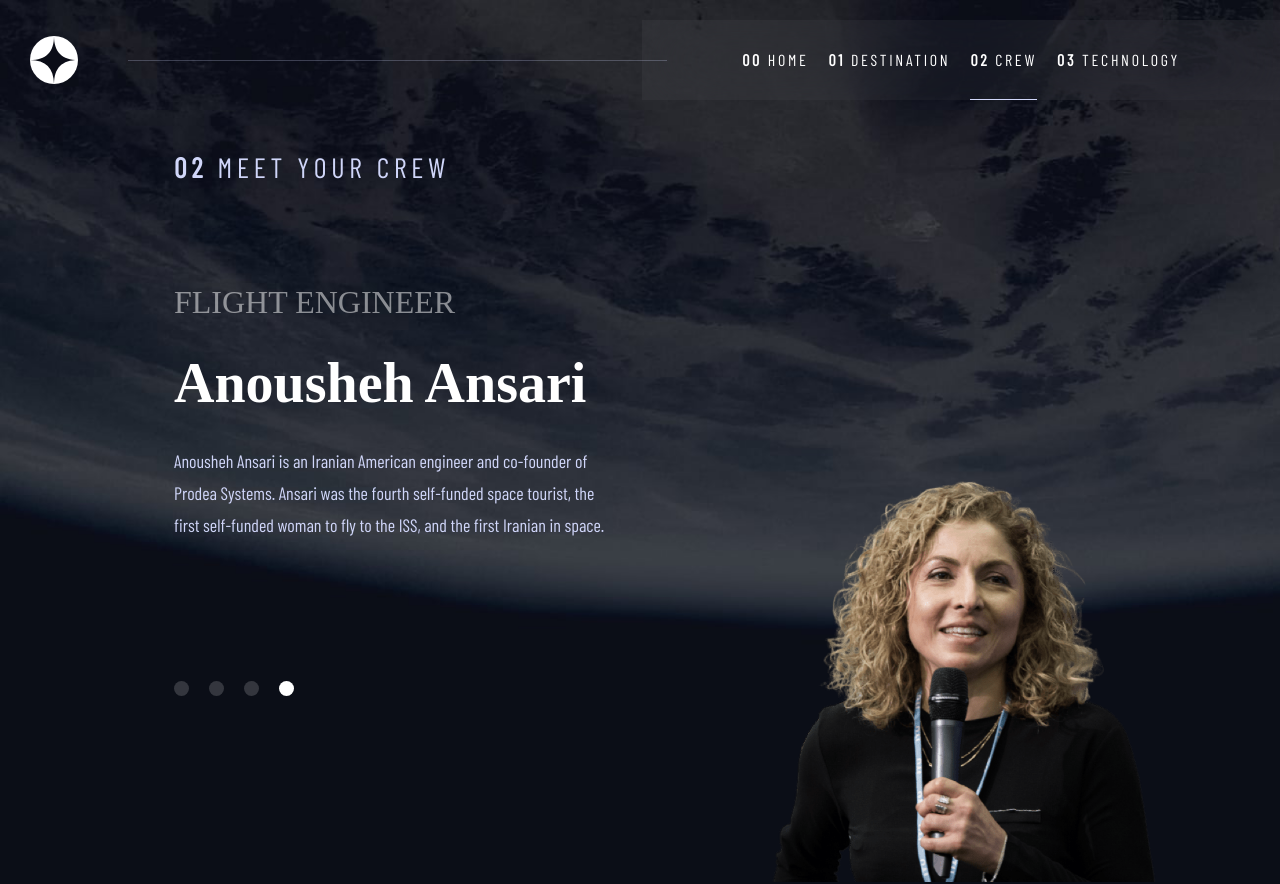
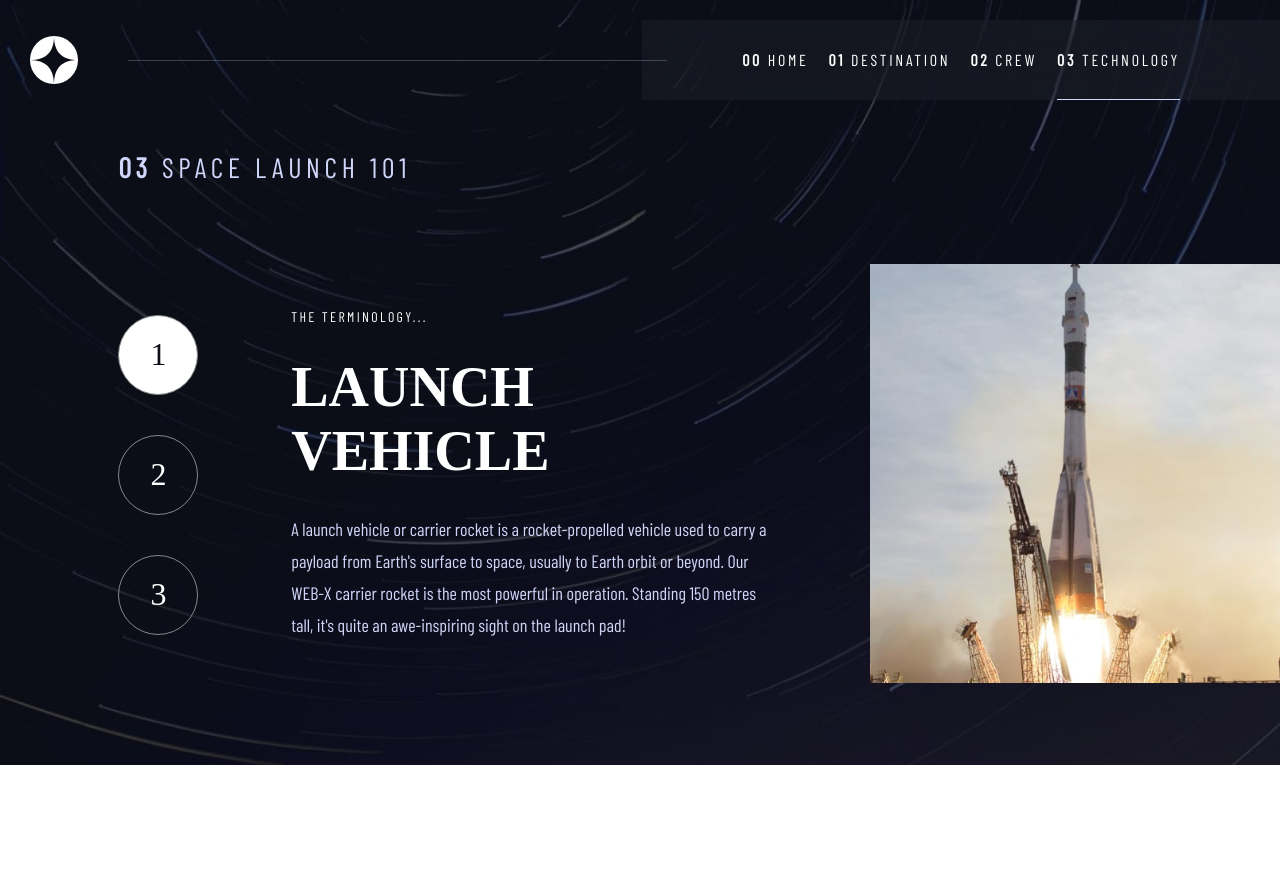
Before and after one commit to Irina-Dehtiarenko/Space_tourism_website_Frontend_Mentor, a website: page index.html in a window 1280 px wide. After the commit the page ends 800 px from the top, so only its background shows below. Drawn offline with nearby package versions, Linux system fonts and the light colour scheme; a web font is replaced by a local one.

Commit message:
builded and styled section of technology-vehicle

```diff
--- a/index.html
+++ b/index.html
@@ -40,8 +40,12 @@
 
     <!-- crew page
        -->
-    <div class="container container-crew-page">
-      <header class="header header--home">
+    <!-- <div class="container container-crew-page"> -->
+
+    <!-- Technology page
+       -->
+    <div class="container container-technology-page">
+      <header class="header">
         <!-- <svg class="header__logo--icon">
       <use href="src/img/icons/logo.svg"></use>
     </svg> -->
@@ -80,12 +84,12 @@
               <button class="btn nav__btn"><span>01</span> Destination</button>
             </li>
             <li class="navigation__list--item">
-              <button class="btn nav__btn nav__btn--active">
-                <span>02</span> Crew
-              </button>
+              <button class="btn nav__btn"><span>02</span> Crew</button>
             </li>
             <li class="navigation__list--item">
-              <button class="btn nav__btn"><span>03</span> Technology</button>
+              <button class="btn nav__btn nav__btn--active">
+                <span>03</span> Technology
+              </button>
             </li>
           </ul>
         </nav>
@@ -375,10 +379,10 @@
           </p>
 
           <div class="sliders-btns">
-            <div class="btn btn-slider"></div>
-            <div class="btn btn-slider btn-slider--active"></div>
-            <div class="btn btn-slider"></div>
-            <div class="btn btn-slider"></div>
+            <div class="btn-slider"></div>
+            <div class="btn-slider btn-slider--active"></div>
+            <div class="btn-slider"></div>
+            <div class="btn-slider"></div>
           </div>
         </div>
 
@@ -410,10 +414,10 @@
           </p>
 
           <div class="sliders-btns">
-            <div class="btn btn-slider"></div>
-            <div class="btn btn-slider"></div>
-            <div class="btn btn-slider btn-slider--active"></div>
-            <div class="btn btn-slider"></div>
+            <div class="btn-slider"></div>
+            <div class="btn-slider"></div>
+            <div class="btn-slider btn-slider--active"></div>
+            <div class="btn-slider"></div>
           </div>
         </div>
 
@@ -429,7 +433,7 @@
 
       <!-- ///////////////////////////////////// -->
       <!-- Main-crew  Flight engineer  -->
-
+      <!--
       <main class="main main-crew main-crew--specialist">
         <h5 class="heading-5"><span> 02</span> Meet your crew</h5>
         <div class="description">
@@ -445,10 +449,10 @@
           </p>
 
           <div class="sliders-btns">
-            <div class="btn btn-slider"></div>
-            <div class="btn btn-slider"></div>
-            <div class="btn btn-slider"></div>
-            <div class="btn btn-slider btn-slider--active"></div>
+            <div class="btn-slider"></div>
+            <div class="btn-slider"></div>
+            <div class="btn-slider"></div>
+            <div class="btn-slider btn-slider--active"></div>
           </div>
         </div>
 
@@ -460,7 +464,49 @@
             />
           </div>
         </div>
+      </main> -->
+
+      <!-- ///////////////////////////////////// -->
+      <!-- Technology - Vehicle -->
+
+      <main class="main">
+        <h5 class="heading-5"><span> 03</span> Space launch 101</h5>
+
+        <div class="sliders-btns">
+          <div class="btn-slider btn-slider--active">1</div>
+          <div class="btn-slider">2</div>
+          <div class="btn-slider">3</div>
+        </div>
+
+        <div class="description">
+          <p class="subheading subheading--2">The terminology...</p>
+
+          <h3 class="heading-3">Launch vehicle</h3>
+
+          <p class="body-text">
+            A launch vehicle or carrier rocket is a rocket-propelled vehicle
+            used to carry a payload from Earth's surface to space, usually to
+            Earth orbit or beyond. Our WEB-X carrier rocket is the most powerful
+            in operation. Standing 150 metres tall, it's quite an awe-inspiring
+            sight on the launch pad!
+          </p>
+        </div>
+
+        <div class="title">
+          <div class="img">
+            <img
+              src="./src/img/technology/image-launch-vehicle-portrait.jpg"
+              alt="Photo with launch vehicle"
+            />
+          </div>
+        </div>
       </main>
+
+      <!-- ///////////////////////////////////// -->
+      <!-- Technology - PORT -->
+
+      <!-- ///////////////////////////////////// -->
+      <!-- Technology - Capsule -->
     </div>
   </body>
 </html>
--- a/src/sass/base/_typography.scss
+++ b/src/sass/base/_typography.scss
@@ -28,6 +28,7 @@
 .heading-3 {
   @extend %heading;
   font-size: 5.6rem;
+  text-transform: uppercase;
 }
 
 .heading-4 {
--- a/src/sass/component/_main.scss
+++ b/src/sass/component/_main.scss
@@ -39,22 +39,6 @@
   }
 
   .title {
-    display: grid;
-    grid-template-columns: max-content;
-    grid-gap: 8rem;
-    height: 100%;
-    margin: 0 5rem;
-
-    @media only screen and (max-width: $bp-largest) {
-      justify-content: center;
-      // grid-gap: 20rem;
-    }
-
-    @media only screen and (max-width: $bp-medium) {
-      justify-content: center;
-      // grid-gap: 10rem;
-    }
-
     // @media only screen and (max-width: $bp-large) {
     //   justify-content: center;
     //   grid-gap: 5rem;
@@ -91,11 +75,6 @@
       }
     }
 
-    .body-text {
-      padding-bottom: 4rem;
-      border-bottom: 2px solid #383b4b;
-    }
-
     .details {
       display: grid;
       grid-template-columns: repeat(2, 1fr);
--- a/src/sass/main.scss
+++ b/src/sass/main.scss
@@ -8,9 +8,10 @@
 @import "./component/navigation";
 @import "./layout/header";
 
+@import "./pages/crew";
+@import "./pages/destination";
 @import "./pages/home";
-@import "./pages/destination";
-@import "./pages/crew";
+@import "./pages/technology";
 
 @import "./component/main";
 
--- a/src/sass/pages/_crew.scss
+++ b/src/sass/pages/_crew.scss
@@ -3,6 +3,10 @@
 
   @media only screen and (max-width: $bp-large) {
     background-image: url(../img/crew/background-crew-tablet.jpg);
+  }
+
+  @media only screen and (max-width: $bp-small) {
+    background-image: url(../img/crew/background-crew-mobile.jpg);
   }
 
   .main {
@@ -49,10 +53,6 @@
         grid-row: 3/-1;
         grid-template-rows: repeat(4, max-content);
         grid-gap: 4rem;
-      }
-
-      .body-text {
-        border-bottom: none;
       }
 
       .sliders-btns {
--- a/src/sass/pages/_destination.scss
+++ b/src/sass/pages/_destination.scss
@@ -5,7 +5,27 @@
     background-image: url(../img/destination/background-destination-tablet.jpg);
   }
 
+  @media only screen and (max-width: $bp-large) {
+    background-image: url(../img/destination/background-destination-mobile.jpg);
+  }
+
   .title .img {
+    // display: grid;
+    // grid-template-columns: max-content;
+    // grid-gap: 8rem;
+    // height: 100%;
+    // margin: 0 5rem;
+
+    // @media only screen and (max-width: $bp-largest) {
+    //   justify-content: center;
+    //   // grid-gap: 20rem;
+    // }
+
+    // @media only screen and (max-width: $bp-medium) {
+    //   justify-content: center;
+    //   // grid-gap: 10rem;
+    // }
+
     padding-bottom: 4rem;
 
     @media only screen and (max-width: $bp-largest) {
--- a/src/sass/pages/_home.scss
+++ b/src/sass/pages/_home.scss
@@ -32,6 +32,11 @@
 
     @media only screen and (max-width: $bp-large) {
       text-align: center;
+    }
+
+    .body-text {
+      padding-bottom: 4rem;
+      border-bottom: 2px solid #383b4b;
     }
   }
 
--- /dev/null
+++ b/src/sass/pages/_technology.scss
@@ -0,0 +1,62 @@
+.container-technology-page {
+  background-image: url(../img/technology/background-technology-desktop.jpg);
+
+  @media only screen and (max-width: $bp-large) {
+    background-image: url(../img/technology/background-technology-tablet.jpg);
+  }
+
+  @media only screen and (max-width: $bp-small) {
+    background-image: url(../img/technology/background-technology-mobile.jpg);
+  }
+
+  .main {
+    grid-template-columns: min-content 40vw 32vw;
+    justify-content: end;
+    align-content: center;
+    grid-gap: 8rem;
+    margin-bottom: 8rem;
+
+    .sliders-btns {
+      display: grid;
+      grid-template-columns: max-content;
+      grid-template-rows: repeat(3, max-content);
+      grid-gap: 4rem;
+      .btn-slider {
+        display: grid;
+        justify-content: center;
+        align-items: center;
+
+        width: 8rem;
+        height: 8rem;
+        font-size: 3.2rem;
+        color: $color-lighter;
+        border: 1px solid #868686;
+        border-radius: 50%;
+
+        &--active {
+          background-color: $color-lighter;
+          color: $color-primary;
+        }
+
+        &:hover {
+          border: 1px solid $color-lighter;
+          cursor: pointer;
+        }
+      }
+    }
+
+    .description {
+      padding: 0 1vw;
+    }
+
+    .title {
+      width: 100%;
+      .img {
+        width: 100%;
+        img {
+          width: 100%;
+        }
+      }
+    }
+  }
+}
```
Also changed, not shown: src/css/style.css.
